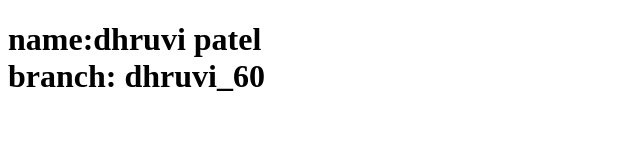
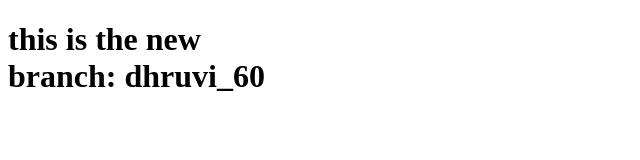
Before and after one commit to dhruviptl168/dhruvi_60_ESE2025, a plain HTML site: page index.html in a window 1280 px wide. Shown: the whole page, without its empty margins (0-640 px from the left). Drawn offline with Linux system fonts and the light colour scheme.

Commit message:
second commmit

```diff
--- a/index.html
+++ b/index.html
@@ -6,7 +6,7 @@
     <title>Document</title>
 </head>
 <body>
-    <h1>name:dhruvi patel
+    <h1>this is the new
         <br> branch: dhruvi_60
     </h1>
 </body>
```
